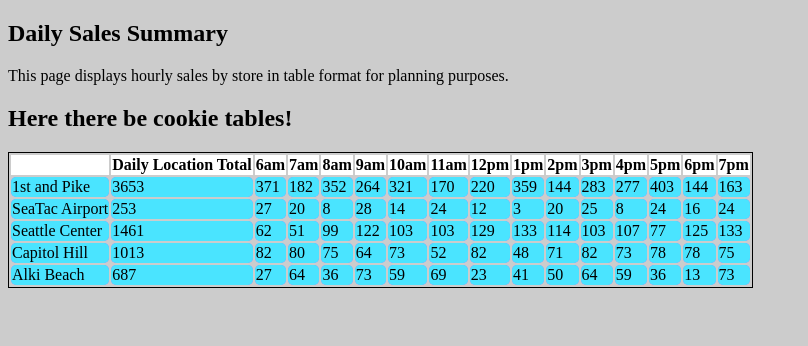
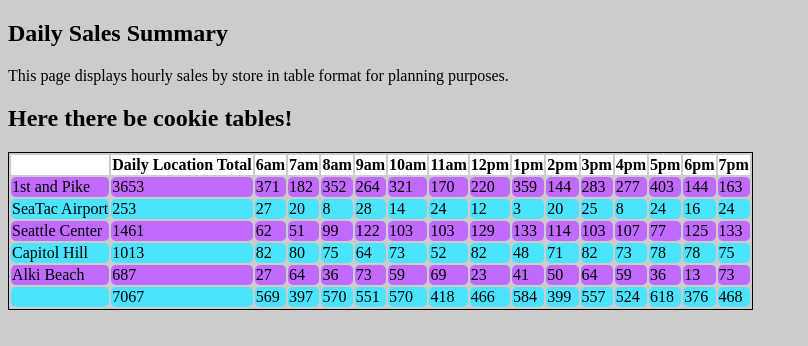
Before and after one commit to derekmhewitt/cookie_stand, a plain HTML site: page sales.html in a window 1280 px wide. Shown: the whole page, without its empty margins (0-808 px from the left). Drawn offline with Linux system fonts and the light colour scheme.

Commit message:
stretch goal for Totals done!  yay!

```diff
--- a/salesapp.js
+++ b/salesapp.js
@@ -54,9 +54,7 @@ var makeTableHeader = function() {
   tableEl.appendChild(trEl);
 };
 
-makeTableHeader();
-
-CookieStore.prototype.renderTable = function() {
+CookieStore.prototype.renderTable = function(rowCounter) {
   this.calcCookiesSoldPerHour();
   var trEl = document.createElement ('tr');
   var tdEl = document.createElement ('td');
@@ -69,17 +67,54 @@ CookieStore.prototype.renderTable = function() {
     var tdEl = document.createElement ('td');
     tdEl.textContent = this.cookiesSoldPerHour[i];
     trEl.appendChild(tdEl);
-    if((i % 2) === 0){
+    if((rowCounter % 2) === 0){
       trEl.className = 'grayRow';
     }
   }
   tableEl.appendChild(trEl);
 };
 
+var makeTableFooter = function() {
+  var trEl = document.createElement('tr');
+  var tdEl = document.createElement('td');
+  trEl.appendChild(tdEl);
+  var allDailyLocationTotal = 0;
+  for(var i = 0; i < cookieStores.length; i++) {
+    allDailyLocationTotal += cookieStores[i].totalDailyCookies;
+  }
+  var tdEl = document.createElement('td');
+  tdEl.textContent = allDailyLocationTotal;
+  trEl.appendChild(tdEl);
+  for(var i = 0; i < storeHours.length; i++) {
+    var totalCookiesAtCurrentHour = 0;
+    for(var j = 0; j < cookieStores.length; j++) {
+      totalCookiesAtCurrentHour += cookieStores[j].cookiesSoldPerHour[i];
+    }
+    var tdEl = document.createElement('td');
+    tdEl.textContent = totalCookiesAtCurrentHour;
+    trEl.appendChild(tdEl);
+  }
+  tableEl.appendChild(trEl);
+};
+
+//call functions here
+makeTableHeader();
 for(var i = 0; i < cookieStores.length; i++) {
   var currentStore = cookieStores[i];
-  currentStore.renderTable();
+  currentStore.renderTable(i);
 }
+makeTableFooter();
+
+/*pseudocode for getting and displaying daily total and total cookies sold at all stores per hour
+for(var i = 0; i < hours.length, i++) {
+total cookies at current hour = 0
+  for(var j = 0; j < cookieStores.length; j++){
+    get hourly cookes from each store at hour [i] and add them to total cookies at current hour
+  }
+  add total cookies at current hour to document
+}
+*/
+
 //locFirstAndPike.renderTable();
 
 //for the <th> row
--- a/style.css
+++ b/style.css
@@ -20,6 +20,6 @@ td {
   border-radius: 5px;
 }
 
-.grayRow {
+.grayRow td {
   background-color: #C06AFF;
 }
```
